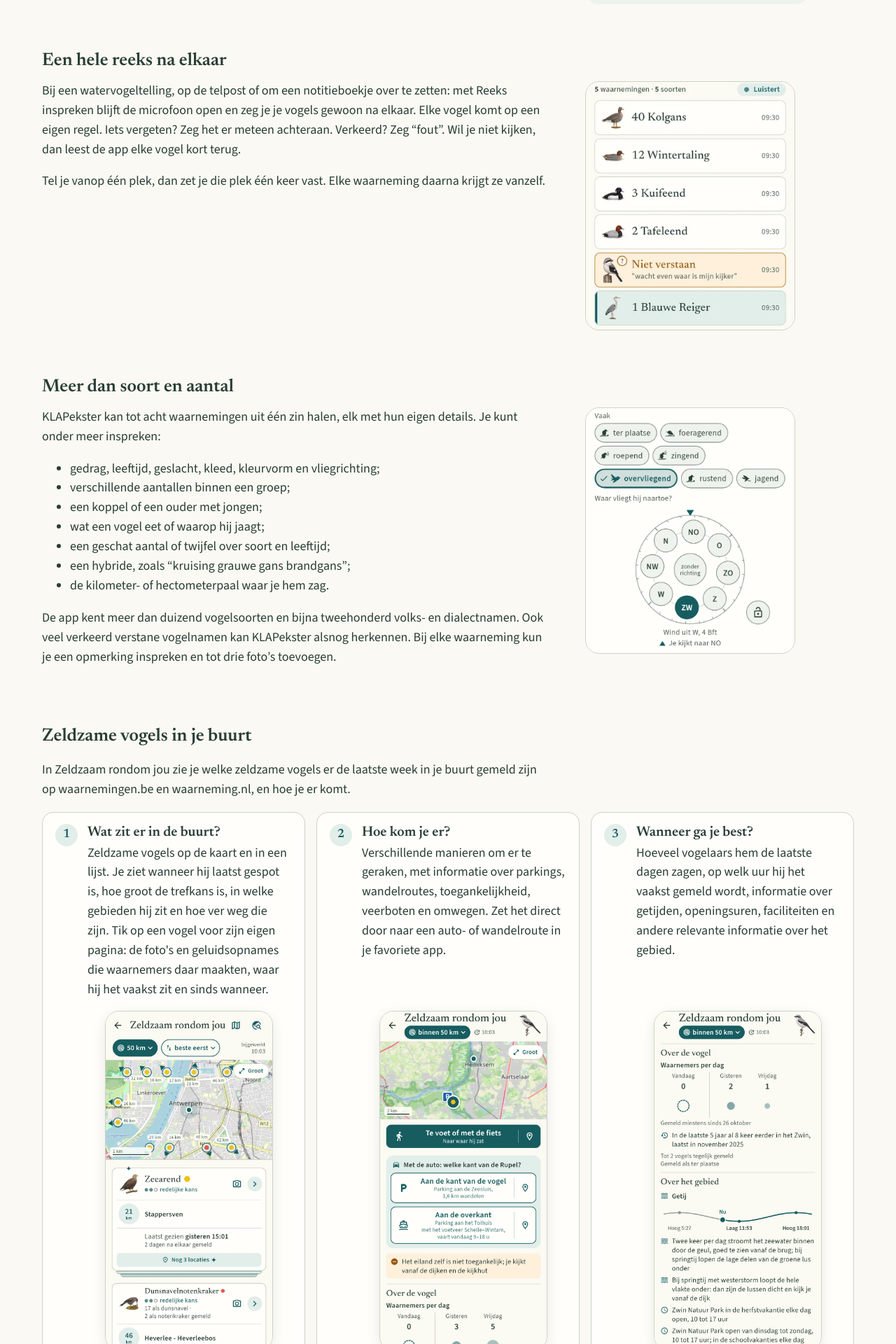
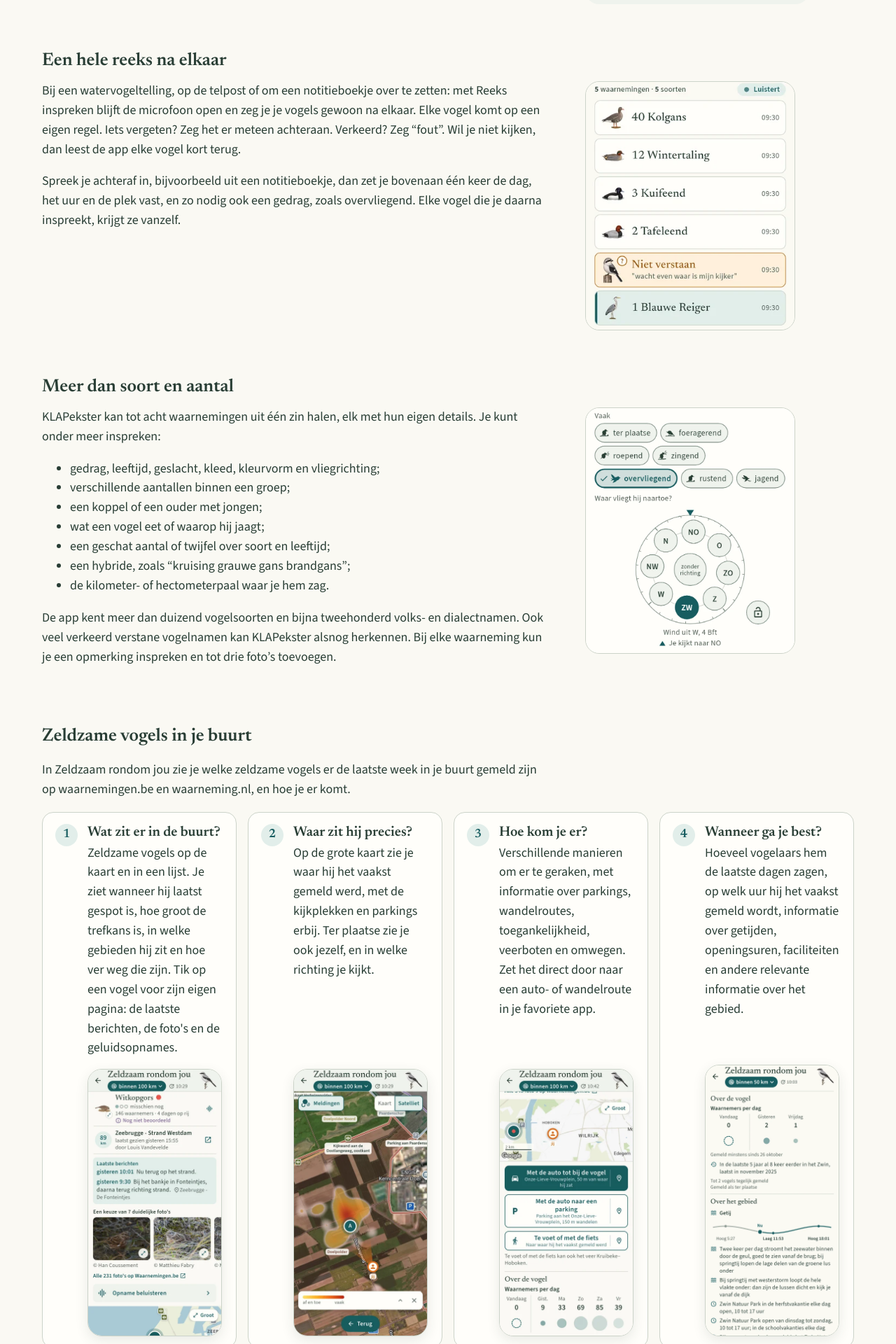
Before and after one commit to KLAPekster/website, a Jekyll site: the page built from index.md, in a window 1280 px wide. Shown: the part 2249-4169 px from the top of the page at 70% size. Built offline with Jekyll 4.4.1, drawn with Linux system fonts in a browser that asks for light colours; some of the changed text lies outside the part shown.

Commit message:
Startpagina: Zeldzaam rondom jou in vier stappen, hybride en vondst als voorbeeld
Nieuwe schermen van Zeldzaam rondom jou: de pagina van een vogel, de
warmtekaart met jij en je kijkrichting (nieuwe stap "Waar zit hij
precies?"), en hoe je er komt bij Hoboken. Twee voorbeelden erbij: een
hybride en een dode buizerd bij een kilometerpaal. De zin over vastzetten
bij de reeks gaat over achteraf inspreken.

Co-Authored-By: Claude Opus 5.5 <noreply@anthropic.com>

```diff
--- a/index.md
+++ b/index.md
@@ -143,8 +143,10 @@ gewoon na elkaar. Elke vogel komt op een eigen regel. Iets vergeten? Zeg het
 er meteen achteraan. Verkeerd? Zeg "fout". Wil je niet kijken, dan leest de
 app elke vogel kort terug.
 
-Tel je vanop één plek, dan zet je die plek één keer vast. Elke waarneming
-daarna krijgt ze vanzelf.
+Spreek je achteraf in, bijvoorbeeld uit een notitieboekje, dan zet je
+bovenaan één keer de dag, het uur en de plek vast, en zo nodig ook een
+gedrag, zoals overvliegend. Elke vogel die je daarna inspreekt, krijgt ze
+vanzelf.
 
 </div>
 <div><img class="uitsnede reeks" src="{{ '/assets/beeld/schermen/reeks.webp' | relative_url }}" alt="Reeks inspreken bij een watervogeltelling: 40 kolganzen, 12 wintertalingen, 3 kuifeenden en 2 tafeleenden, een regel die de app niet verstond, en een blauwe reiger, elk op een eigen regel" width="384" height="456" loading="lazy"></div>
@@ -180,22 +182,36 @@ foto's toevoegen.
 In Zeldzaam rondom jou zie je welke zeldzame vogels er de laatste week in je
 buurt gemeld zijn op waarnemingen.be en waarneming.nl, en hoe je er komt.
 
-<ol class="stappen">
+<style>
+  /* Vier stappen bij Zeldzaam rondom jou: op een breed scherm naast
+     elkaar, niet drie en één eronder (18 november 2026). */
+  @media (min-width: 1200px) {
+    .voorpagina .stappen.vier { grid-template-columns: repeat(4, 1fr); }
+  }
+</style>
+
+<ol class="stappen vier">
   <li>
     <h3>Wat zit er in de buurt?</h3>
     <p>Zeldzame vogels op de kaart en in een lijst. Je ziet wanneer hij laatst
     gespot is, hoe groot de trefkans is, in welke gebieden hij zit en hoe ver
-    weg die zijn. Tik op een vogel voor zijn eigen pagina: de foto's en
-    geluidsopnames die waarnemers daar maakten, waar hij het vaakst zit en
-    sinds wanneer.</p>
-    <img class="scherm stapbeeld" src="{{ '/assets/beeld/schermen/zeldzaam-1.webp' | relative_url }}" alt="Zeldzaam rondom jou: een kaart rond Antwerpen met de meldingen, en daaronder een zeearend, gisteren gezien in het Stappersven, 21 kilometer verder, met redelijke kans en nog drie andere plekken" width="384" height="780" loading="lazy">
+    weg die zijn. Tik op een vogel voor zijn eigen pagina: de laatste
+    berichten, de foto's en de geluidsopnames.</p>
+    <img class="scherm stapbeeld" src="{{ '/assets/beeld/schermen/zeldzaam-pagina.webp' | relative_url }}" alt="De pagina van een witkopgors in Zeebrugge, 89 kilometer verder: misschien nog, 146 waarnemers, vier dagen op rij, de laatste berichten, een keuze van duidelijke foto's en een knop om een opname te beluisteren" width="384" height="768" loading="lazy">
+  </li>
+  <li>
+    <h3>Waar zit hij precies?</h3>
+    <p>Op de grote kaart zie je waar hij het vaakst gemeld werd, met de
+    kijkplekken en parkings erbij. Ter plaatse zie je ook
+    jezelf, en in welke richting je kijkt.</p>
+    <img class="scherm stapbeeld" src="{{ '/assets/beeld/schermen/zeldzaam-kaart.webp' | relative_url }}" alt="De grote kaart bij Doel op satellietbeeld: een vlek van geel tot rood waar de vogel het vaakst gemeld werd, een kijkwand en parkings, en jij op de Oostlangeweg met een oranje bundel in je kijkrichting" width="384" height="768" loading="lazy">
   </li>
   <li>
     <h3>Hoe kom je er?</h3>
     <p>Verschillende manieren om er te geraken, met informatie over parkings,
     wandelroutes, toegankelijkheid, veerboten en omwegen. Zet het direct door
     naar een auto- of wandelroute in je favoriete app.</p>
-    <img class="scherm stapbeeld" src="{{ '/assets/beeld/schermen/zeldzaam-2.webp' | relative_url }}" alt="Een klapekster bij het Noordelijk Eiland: met de auto aan de kant van de vogel naar de parking aan de Zeesluis, of aan de overkant naar het Tolhuis met het voetveer Schelle-Wintam, en dat het eiland zelf niet toegankelijk is" width="384" height="780" loading="lazy">
+    <img class="scherm stapbeeld" src="{{ '/assets/beeld/schermen/zeldzaam-weg.webp' | relative_url }}" alt="Een vogel aan de Schelde bij Hoboken: met de auto tot bij de vogel, met de auto naar een parking op 150 meter, of te voet of met de fiets, ook met het veer Kruibeke-Hoboken" width="384" height="768" loading="lazy">
   </li>
   <li>
     <h3>Wanneer ga je best?</h3>
```
Also changed, not shown: _data/voorbeelden.json (+14 -0 lines), assets/beeld/fiches/hybride.webp (added), assets/beeld/fiches/kilometerpaal.webp (added), assets/beeld/schermen/zeldzaam-1.webp (deleted), assets/beeld/schermen/zeldzaam-2.webp (deleted), assets/beeld/schermen/zeldzaam-kaart.webp (added), assets/beeld/schermen/zeldzaam-pagina.webp (added), assets/beeld/schermen/zeldzaam-weg.webp (added).
